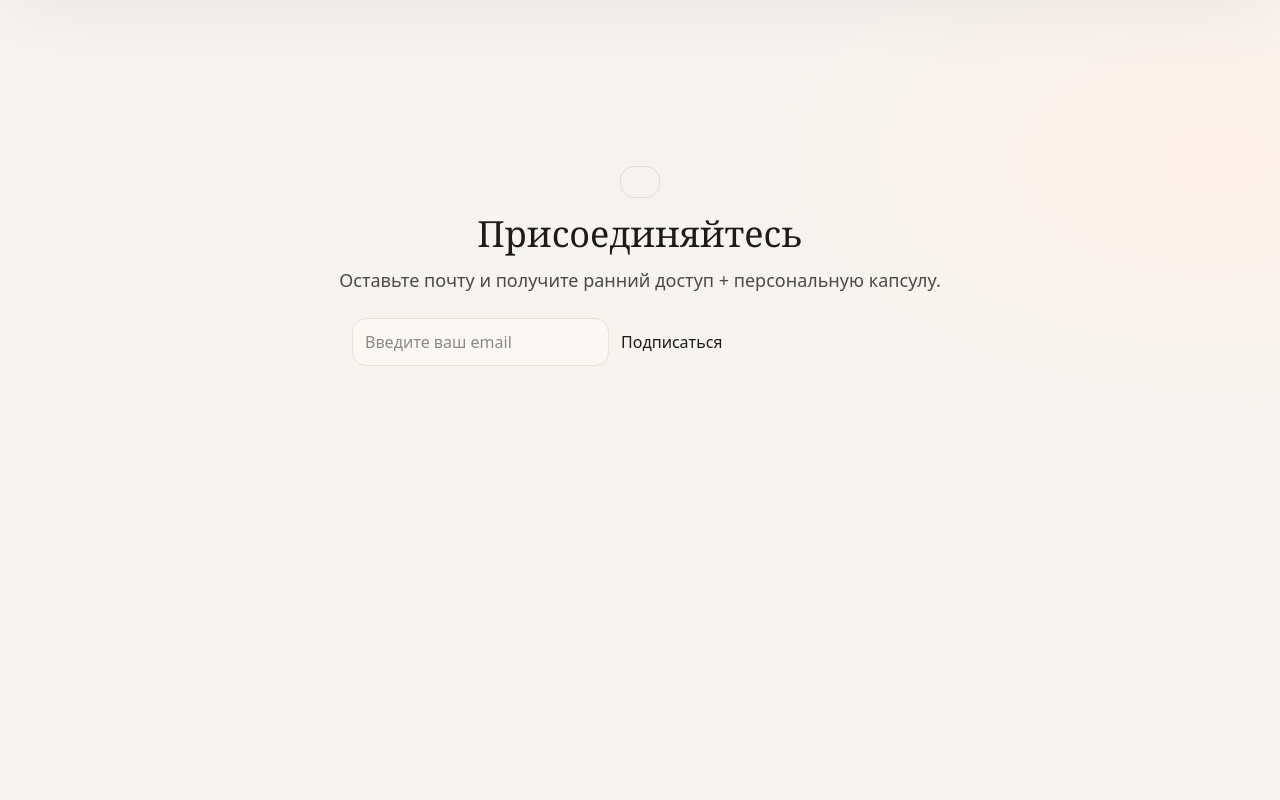
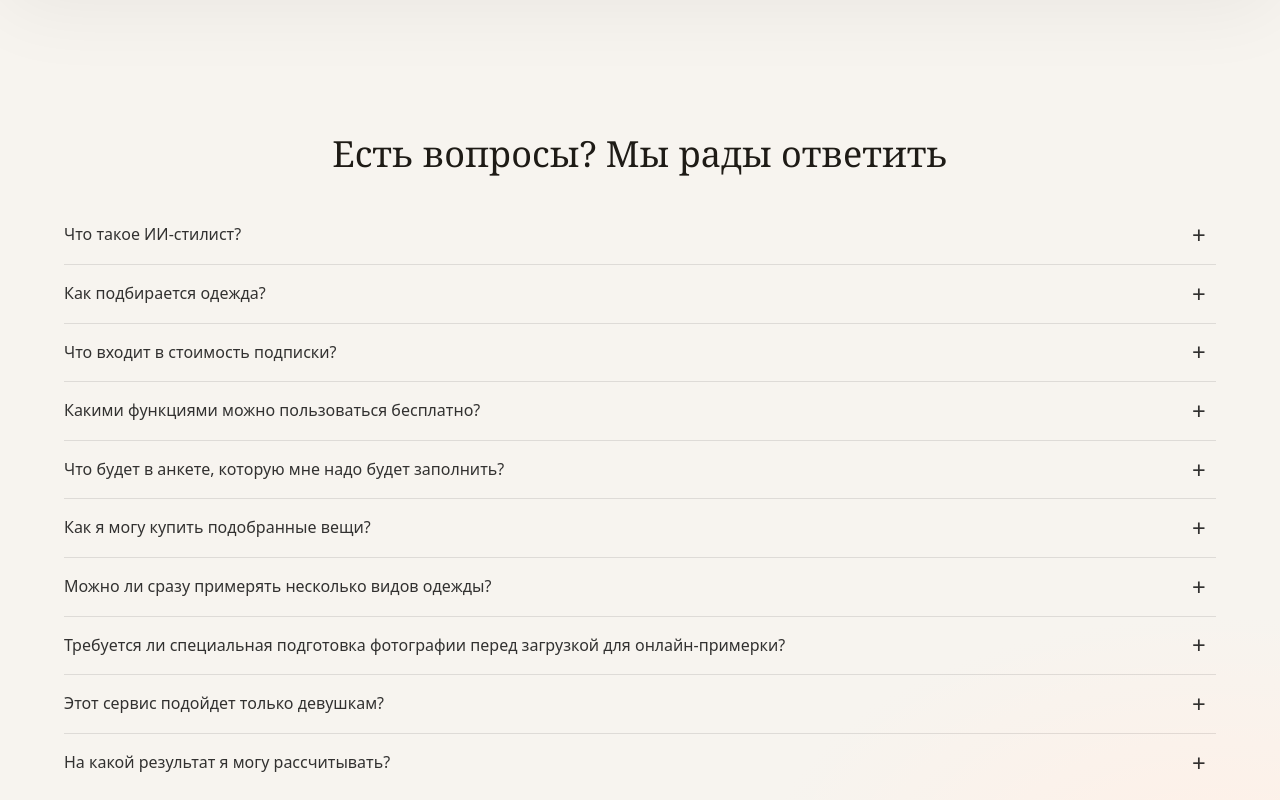
Before and after one commit to IceDarold/ai-stylist-landing, a Next.js app: page / in a window 1280 px wide. Shown: the part 2560-3360 px from the top of the page. Before the commit the page ends 3022 px from the top, so only its background shows below. Built offline with nearby package versions, Linux system fonts and the light colour scheme.

Commit message:
Animate FAQ hover and expand

```diff
--- a/src/app/page.tsx
+++ b/src/app/page.tsx
@@ -3,6 +3,7 @@ import { ScrollyCopy } from "@/components/ScrollyCopy";
 import { Benefits } from "@/components/Benefits";
 import { TryOn } from "@/components/TryOn";
 import { FinalCTA } from "@/components/FinalCTA";
+import { FAQ } from "@/components/FAQ";
 
 export default function Page() {
   return (
@@ -11,6 +12,7 @@ export default function Page() {
       <ScrollyCopy text="Neo - это стилист на базе искусственного ителлекта, который помогает выбирать одежду проще, увереннее и быстрее на основе ваших персональных параметров и предпочтений." />
       <Benefits />
       <TryOn />
+      <FAQ />
       <FinalCTA />
     </>
   );
--- /dev/null
+++ b/src/components/FAQ.tsx
@@ -0,0 +1,82 @@
+import type { FC } from "react";
+
+type FAQItem = {
+  q: string;
+  a: string;
+};
+
+const items: FAQItem[] = [
+  {
+    q: "Что такое ИИ-стилист?",
+    a: "ИИ-стилист – это сервис на основе искусственного интеллекта, который поможет персонализировано подобрать вам одежду или целые образы на основании ваших предпочтений, телосложения и бюджета."
+  },
+  {
+    q: "Как подбирается одежда?",
+    a: "Ваш персональный ИИ-стилист подбирает одежду под вашу фигуру, размеры, бюджет, и самое главное — вашу цель. Для этого нужно заполнить анкету и приложить фотографии."
+  },
+  {
+    q: "Что входит в стоимость подписки?",
+    a: "Подписка включает персональные подборки образов, рекомендации по стилю и доступ к онлайн-примерке."
+  },
+  {
+    q: "Какими функциями можно пользоваться бесплатно?",
+    a: "Бесплатно можно заполнить анкету и примерить несколько базовых образов в демо-режиме."
+  },
+  {
+    q: "Что будет в анкете, которую мне надо будет заполнить?",
+    a: "Анкета заполняется онлайн. В ней будут вопросы: какую задачу вы хотите решить, ваши размеры, пожелания по стилю, бюджет на вещь и т.д."
+  },
+  {
+    q: "Как я могу купить подобранные вещи?",
+    a: "Каждая вещь будет со ссылкой на маркетплейс или магазин, где ее можно заказать."
+  },
+  {
+    q: "Можно ли сразу примерять несколько видов одежды?",
+    a: "Да, Neo позволяет составлять различные образы, примеряя несколько вещей сразу."
+  },
+  {
+    q: "Требуется ли специальная подготовка фотографии перед загрузкой для онлайн-примерки?",
+    a: "Специальной подготовки не требуется, наш сервис поможет правильно подобрать ракурс фотографии для создания вашей личной реалистичной 3D модели, на которой и будет происходить примерка."
+  },
+  {
+    q: "Этот сервис подойдет только девушкам?",
+    a: "Нет, наш сервис подойдет и мужчинам, и женщинам независимо от возраста, роста и других параметров."
+  },
+  {
+    q: "На какой результат я могу рассчитывать?",
+    a: "ИИ-стилист может создавать образ с нуля или давать рекомендации на различные параметры: подбор цветов, помощь с уже существующим гардеробом, выбор одежды по случаю и современные модные тренды."
+  }
+];
+
+export const FAQ: FC = () => {
+  return (
+    <section className="py-16">
+      <div className="container max-w-3xl">
+        <h2 className="text-center font-serif text-4xl">Есть вопросы? Мы рады ответить</h2>
+        <div className="mt-8 divide-y divide-black/10">
+          {items.map((item) => (
+            <details
+              key={item.q}
+              className="group py-4 [&_summary::-webkit-details-marker]:hidden"
+            >
+              <summary className="flex cursor-pointer items-center justify-between list-none font-medium text-black/80 transition-colors duration-300 ease-in-out hover:text-black">
+                <span>{item.q}</span>
+                <span className="relative ml-4 h-6 w-6 text-2xl leading-none">
+                  <span className="absolute inset-0 transition-opacity duration-300 group-open:opacity-0">+</span>
+                  <span className="absolute inset-0 opacity-0 transition-opacity duration-300 group-open:opacity-100">–</span>
+                </span>
+              </summary>
+              <p
+                className="mt-0 max-h-0 overflow-hidden text-black/70 opacity-0 transition-all duration-300 ease-in-out group-open:mt-2 group-open:max-h-96 group-open:opacity-100"
+              >
+                {item.a}
+              </p>
+            </details>
+          ))}
+        </div>
+      </div>
+    </section>
+  );
+};
+
+export default FAQ;
```
